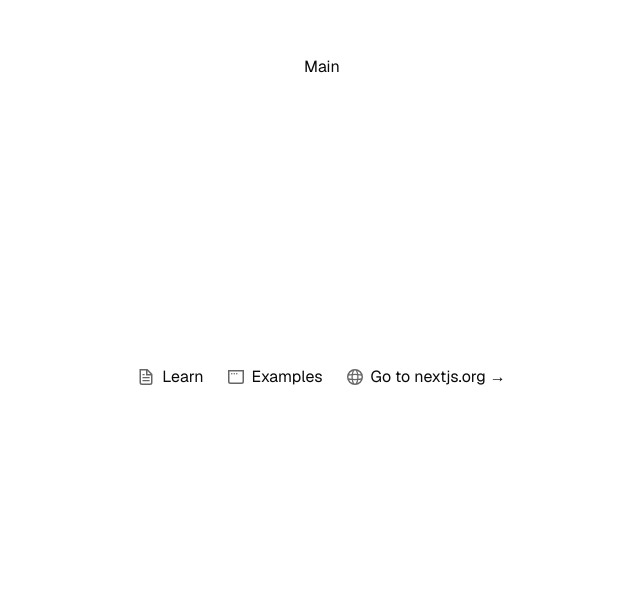
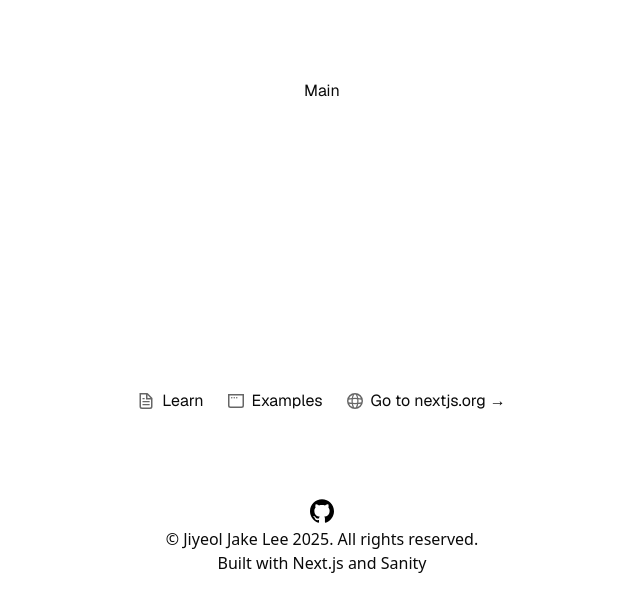
Before and after one commit to highspirit7/blogu_next, a Next.js app: page / in a window 1280 px wide. Shown: the part 405-1012 px from the top of the page, without its empty margins (318-958 px from the left). Before the commit the page ends 872 px from the top, so only its background shows below. Built offline with nearby package versions, Linux system fonts and the light colour scheme.

Commit message:
chore(next.js): create Footer component & update metadata in root layout

```diff
--- /dev/null
+++ b/app/components/footer.tsx
@@ -0,0 +1,45 @@
+import Image from 'next/image';
+
+export default function Footer() {
+  return (
+    <footer className="text-center p-4 py-8">
+      <div className="flex justify-center">
+        <a
+          href="https://github.com/highspirit7"
+          target="_blank"
+          rel="noopener noreferrer"
+          className="icon"
+        >
+          <Image aria-hidden src="/github.svg" alt="Github icon" width={24} height={24} />
+        </a>
+      </div>
+      <div className="mt-1">
+        <p>© Jiyeol Jake Lee 2025. All rights reserved.</p>
+        <p>
+          Built with{' '}
+          <span>
+            <a
+              href="https://nextjs.org/"
+              target="_blank"
+              rel="noopener noreferrer"
+              className="hover:underline hover:underline-offset-4"
+            >
+              Next.js
+            </a>
+          </span>{' '}
+          and{' '}
+          <span>
+            <a
+              href="https://www.sanity.io"
+              target="_blank"
+              rel="noopener noreferrer"
+              className="hover:underline hover:underline-offset-4"
+            >
+              Sanity
+            </a>
+          </span>
+        </p>
+      </div>
+    </footer>
+  );
+}
--- a/app/layout.tsx
+++ b/app/layout.tsx
@@ -1,8 +1,11 @@
 import type { Metadata } from 'next';
 import { Geist, Geist_Mono } from 'next/font/google';
-import './globals.css';
+
 import Header from './components/header';
 import { ThemeProvider } from './components/theme-provider';
+import Footer from './components/footer';
+
+import './globals.css';
 
 const geistSans = Geist({
   variable: '--font-geist-sans',
@@ -15,8 +18,8 @@ const geistMono = Geist_Mono({
 });
 
 export const metadata: Metadata = {
-  title: 'Create Next App',
-  description: 'Generated by create next app',
+  title: "Laffee's Blogu",
+  description: 'Generated by Next.js + Sanity',
 };
 
 export default function RootLayout({
@@ -34,7 +37,8 @@ export default function RootLayout({
           disableTransitionOnChange
         >
           <Header />
-          {children}
+          <main className="h-screen w-full max-w-screen-xl px-4 py-6 mx-auto">{children}</main>
+          <Footer />
         </ThemeProvider>
       </body>
     </html>
```
Also changed, not shown: public/github.svg (added).
